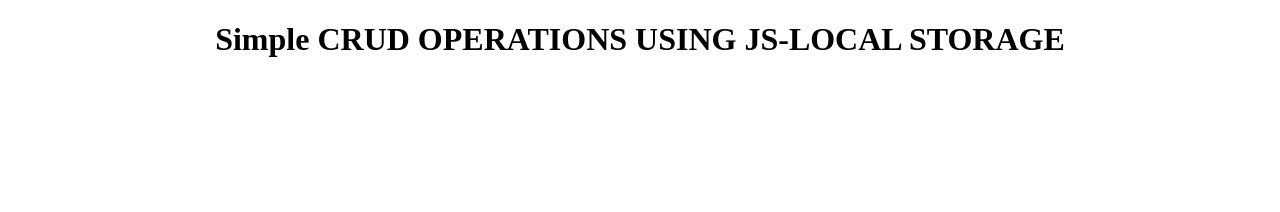
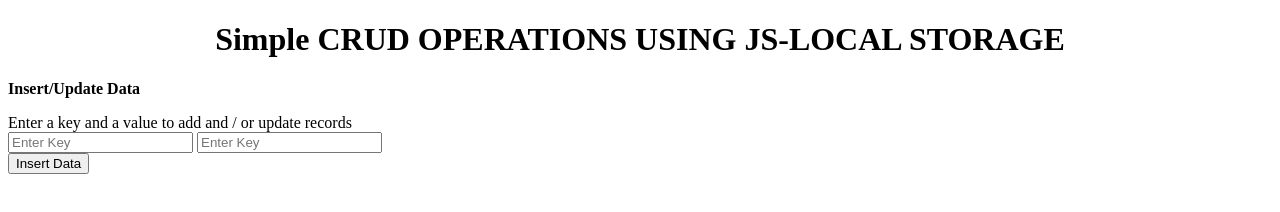
Before and after one commit to bhar-techop/LOCAL-STORAGE, a plain HTML site: page index.html in a window 1280 px wide. Drawn offline with Linux system fonts and the light colour scheme.

Commit message:
first commit

```diff
--- a/index.html
+++ b/index.html
@@ -13,7 +13,13 @@
         </center>
         <div class="container">
             <div class="cardbox">
-
+               <p><b>Insert/Update Data</b></p>
+               <span>Enter a key and a value to add and / or update records</span>
+               <div class="input-wrapper">
+                <input type="text" id="inputKey" placeholder="Enter Key">
+                <input type="text" id="inputValue" placeholder="Enter Key">
+               </div>
+               <button class="btnInsert" type="button">Insert Data</button>
             </div>
             <div class="cardbox">
 
```
